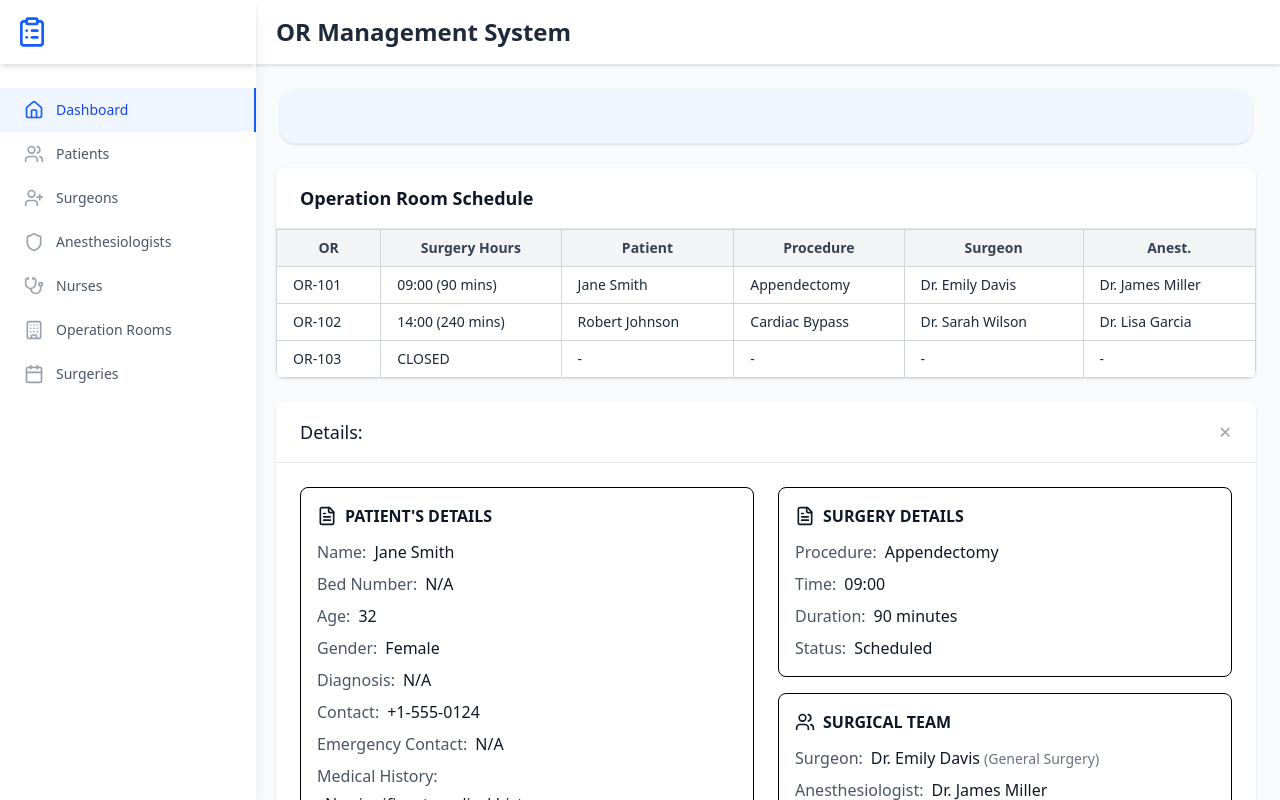
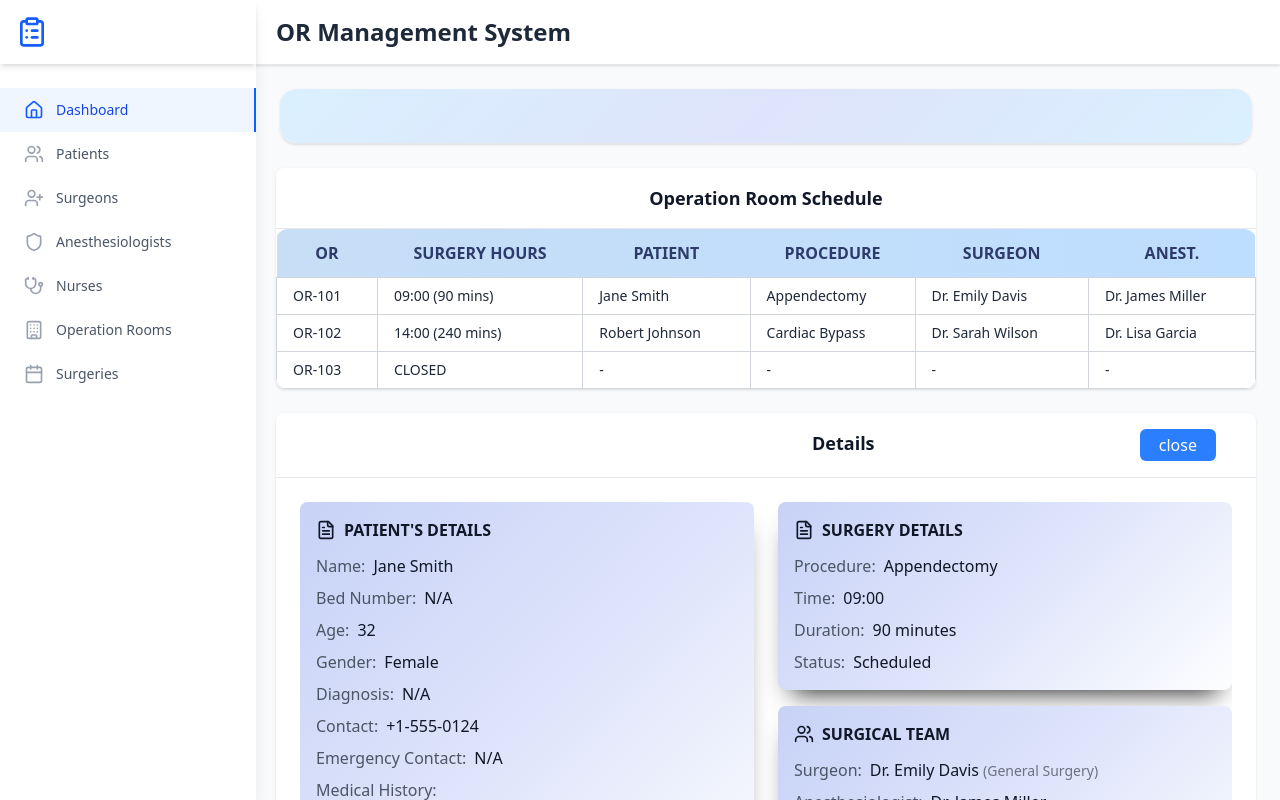
Before and after one commit to atharv-batule/OR-MANAGEMENT-SYSTEM, a React (Vite) app in the folder frontend/: page /dashboard in a window 1280 px wide. Both pictures are taken after a click on the element 766 px from the left and 285 px from the top of the page. Built offline with nearby package versions, Linux system fonts and the light colour scheme.

Commit message:
dashboard ui

```diff
--- a/frontend/src/App.jsx
+++ b/frontend/src/App.jsx
@@ -21,7 +21,7 @@ function App() {
       <Router>
       <Routes>
           {/* Login page (no sidebar, appears first) */}
-          <Route path="/" element={<Login/>} />
+          <Route path="/login" element={<Login/>} />
 
           {/* All other pages (with sidebar) */}
           <Route
--- a/frontend/src/pages/Dashboard.jsx
+++ b/frontend/src/pages/Dashboard.jsx
@@ -25,7 +25,7 @@ const Dashboard = () => {
 
     <div className="flex-9 mx-1">
       <header className="bg-white shadow-sm border-b border-gray-200 rounded-2xl overflow-hidden">
-          <div className="bg-blue-50 p-3 rounded-2xl px-1 py-4 sm:p-3">
+          <div className="bg-blue-50 p-3 rounded-2xl px-1 py-4 sm:p-3 bg-[linear-gradient(135deg,#daf0ff,#dee4fb,#daf0ff)] shadow-[0px_1rem_1.5rem_-0.9rem_#000000e1">
             <marquee className="text-blue-700 font-medium text-base">
               {newsItems.join(' • ')}
             </marquee>
@@ -38,18 +38,18 @@ const Dashboard = () => {
         {/* OR Schedule Board */}
       <Card className="overflow-hidden">
         <Card.Header>
-          <Card.Title className="text-base sm:text-lg font-semibold">Operation Room Schedule</Card.Title>
+          <Card.Title className="text-base sm:text-lg text-center font-semibold">Operation Room Schedule</Card.Title>
         </Card.Header>
         <div className="overflow-x-auto">
-          <table className="min-w-full border-collapse border border-gray-300">
-            <thead className="bg-gray-100">
+          <table className="min-w-full bg-white rounded-xl overflow-hidden shadow-md">
+            <thead className="bg-gradient-to-r from-[#c7def6] to-[#bedeff] text-[#2d3a6a] uppercase">
               <tr>
-                <th className="border border-gray-300 px-4 py-2 text-sm font-semibold text-gray-700">OR</th>
-                <th className="border border-gray-300 px-4 py-2 text-sm font-semibold text-gray-700">Surgery Hours</th>
-                <th className="border border-gray-300 px-4 py-2 text-sm font-semibold text-gray-700">Patient</th>
-                <th className="border border-gray-300 px-4 py-2 text-sm font-semibold text-gray-700">Procedure</th>
-                <th className="border border-gray-300 px-4 py-2 text-sm font-semibold text-gray-700">Surgeon</th>
-                <th className="border border-gray-300 px-4 py-2 text-sm font-semibold text-gray-700">Anest.</th>
+                <th className="px-4 py-3 text-center font-semibold">OR</th>
+                <th className="px-4 py-3 text-center font-semibold">Surgery Hours</th>
+                <th className="px-4 py-3 text-center font-semibold">Patient</th>
+                <th className="px-4 py-3 text-center font-semibold">Procedure</th>
+                <th className="px-4 py-3 text-center font-semibold">Surgeon</th>
+                <th className="px-4 py-3 text-center font-semibold">Anest.</th>
               </tr>
             </thead>
             <tbody>
@@ -62,7 +62,7 @@ const Dashboard = () => {
                 return (
                   <tr
                     key={room.or_id}
-                    className="hover:bg-blue-50 cursor-pointer"
+                    className="hover:bg-gradient-to-r hover:from-[#f6f8ff] hover:to-[#eaf0ff] transition-all duration-200 hover:scale-[1.01]"
                     onClick={() => setSelectedOR(room.or_id)}
                   >
                     <td className="border border-gray-300 px-4 py-2 text-sm text-gray-800">{room.room_number}</td>
@@ -101,13 +101,13 @@ const Dashboard = () => {
         return (
           <Card>
             <Card.Header>
-              <div className="flex justify-between items-center">
-                <Card.Title>Details: {room?.or_name}</Card.Title>
+              <div className="flex justify-between items-centerrounded-2xl pr-4 pl-3">
+                <Card.Title><div className="font-semibold pl-125">Details</div></Card.Title>
                 <button
                   onClick={() => setSelectedOR(null)}
-                  className="text-gray-400 hover:text-gray-600"
+                  className="bubble-button hover:bg-blue-400 hover:text-blue-800 relative px-[19px] py-[4px] rounded-[6px] border-none text-white cursor-pointer bg-blue-500 transition-all duration-200 ease-linear active:scale-95 overflow-hidden"
                 >
-                  ✕
+                  close
                 </button>
               </div>
             </Card.Header>
@@ -115,7 +115,7 @@ const Dashboard = () => {
               {surgery ? (
                 <div className="grid grid-cols-1 md:grid-cols-2 gap-6 overflow-hidden">
                   {/* Patient Information */}
-                  <div className="border rounded-lg p-4">
+                  <div className="rounded-lg p-4 bg-linear-30 bg-blue-50 bg-[linear-gradient(135deg,#c7d2f6,#dee4fb,#fdfefe)] shadow-[0px_1rem_1.5rem_-0.9rem_#000000e1]">
                   <h3 className="font-bold text-gray-900 flex items-center gap-2 mb-3">
                   <FileText className="w-5 h-5" />
                   PATIENT'S DETAILS
@@ -161,7 +161,7 @@ const Dashboard = () => {
                   {/* Surgery & Team Information */}
                   <div className="space-y-4">
                     {/* Surgery Details */}
-                    <div className="border rounded-lg p-4">
+                    <div className="rounded-lg p-4 bg-linear-30 bg-blue-50 bg-[linear-gradient(135deg,#c7d2f6,#dee4fb,#fdfefe)] shadow-[0px_1rem_1.5rem_-0.9rem_#000000e1] ">
                       <h3 className="font-bold text-gray-900 flex items-center gap-2 mb-3">
                          <FileText className="w-5 h-5" />
                          SURGERY DETAILS
@@ -187,7 +187,7 @@ const Dashboard = () => {
                     </div>
 
                     {/* Surgical Team */}
-                    <div className="border rounded-lg p-4">
+                    <div className="rounded-lg p-4 bg-linear-30 bg-blue-50 bg-[linear-gradient(135deg,#c7d2f6,#dee4fb,#fdfefe)] shadow-[0px_1rem_1.5rem_-0.9rem_#000000e1]">
                      <h3 className="font-bold text-gray-900 flex items-center gap-2 mb-3">
                        <Users className="w-5 h-5" />
                       SURGICAL TEAM
```
Lines whose indentation alone changed are shown as unchanged.
